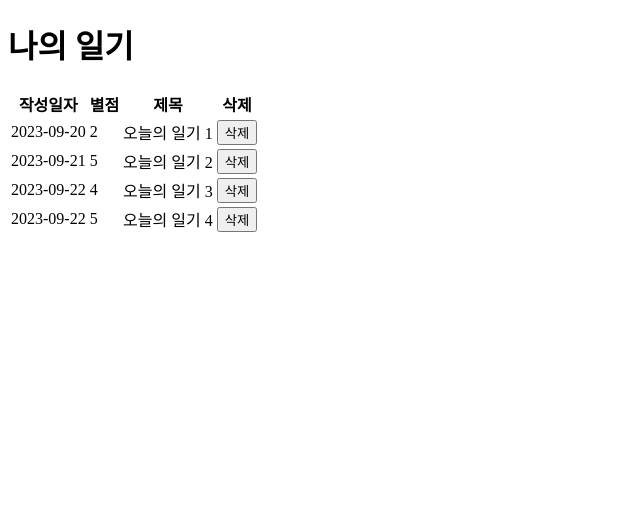
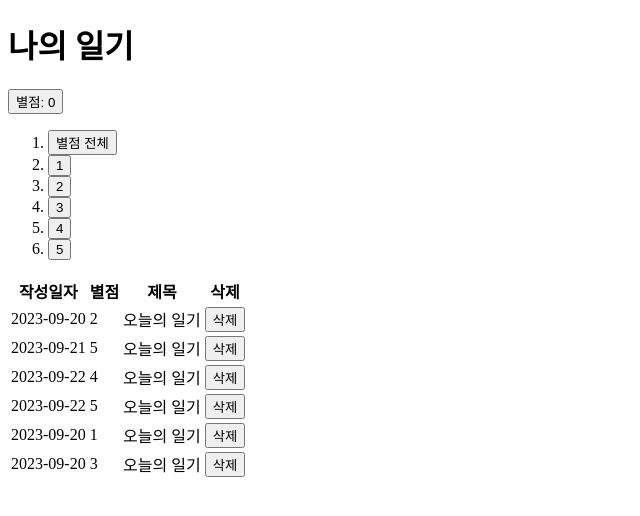
Before and after one commit to dico1631/my-app, a React (Create React App) app: page / in a window 1280 px wide. Shown: the top 516 px of the page, without its empty margins (0-640 px from the left). Built offline with nearby package versions, Linux system fonts and the light colour scheme.

Commit message:
별점 필터 기능 추가

```diff
--- a/src/App.jsx
+++ b/src/App.jsx
@@ -1,33 +1,22 @@
 import diaryData from "./diary.json"
+
+import PointFilter from "./component/PointFilter";
+import DiaryTable from "./component/DiaryTable";
+
+import { useState } from "react";
+
 const diarys = diaryData.diaryData;
 
 const App = () => {
+
+  const [point, setPoint] = useState(0);
+  const fliteredDiarys = diarys.filter(diary => diary.point >= point);
+
   return (
     <div>
       <h1>나의 일기</h1>
-      <table>
-        <thead>
-          <tr>
-            <th>작성일자</th>
-            <th>별점</th>
-            <th>제목</th>
-            <th>삭제</th>
-          </tr>
-        </thead>
-        <tbody>
-          {
-            diarys.map((diary, idx) => (
-
-              <tr>
-                <td>{diary.date}</td>
-                <td>{diary.point}</td>
-                <td>{diary.title}</td>
-                <td><button>삭제</button></td>
-              </tr>
-            ))
-          }
-        </tbody>
-      </table>
+      <PointFilter point={point} setPoint={setPoint}/>
+      <DiaryTable diarys={fliteredDiarys} />
     </div>
   );
 }
--- /dev/null
+++ b/src/component/DiaryRow.jsx
@@ -0,0 +1,18 @@
+import PropTypes from 'prop-types';
+
+const DiaryRow = ({diary}) => {
+  return(
+    <tr key={diary.diaryId}>
+      <td>{diary.date}</td>
+      <td>{diary.point}</td>
+      <td>{diary.title}</td>
+      <td><button>삭제</button></td>
+    </tr>
+    )
+};
+
+DiaryRow.propTypes = {
+  diary: PropTypes.object.isRequired
+};
+
+export default DiaryRow;
--- /dev/null
+++ b/src/component/DiaryTable.jsx
@@ -0,0 +1,13 @@
+import DiaryTableHeader from "./DiaryTableHeader";
+import DiaryTableBody from "./DiaryTableBody";
+
+const DiaryTable = ({diarys}) => {
+  return(
+    <table>
+      <DiaryTableHeader />
+      <DiaryTableBody diarys={diarys}/>
+    </table>
+  );
+};
+
+export default DiaryTable;
--- /dev/null
+++ b/src/component/DiaryTableBody.jsx
@@ -0,0 +1,15 @@
+import DiaryRow from "./DiaryRow";
+
+const DiaryTableBody = ({diarys}) => {
+  return(
+    <tbody>
+      {
+        diarys.map((diary) => (
+          <DiaryRow diary={diary}/>
+        ))
+      }
+    </tbody>
+  );
+};
+
+export default DiaryTableBody;
--- /dev/null
+++ b/src/component/DiaryTableHeader.jsx
@@ -0,0 +1,12 @@
+const DiaryTableHeader = () => (
+  <thead>
+    <tr>
+      <th>작성일자</th>
+      <th>별점</th>
+      <th>제목</th>
+      <th>삭제</th>
+    </tr>
+  </thead>
+)
+
+export default DiaryTableHeader;
--- /dev/null
+++ b/src/component/PointFilter.jsx
@@ -0,0 +1,20 @@
+const PointFilter = ({point, setPoint}) => {
+
+  const changePoint = event => setPoint(event.target.value);
+
+  return (
+    <>
+      <button>별점: {point}</button>
+      <ol>
+        <li><button value={0} onClick={changePoint}>별점 전체</button></li>
+        <li><button value={1} onClick={changePoint}>1</button></li>
+        <li><button value={2} onClick={changePoint}>2</button></li>
+        <li><button value={3} onClick={changePoint}>3</button></li>
+        <li><button value={4} onClick={changePoint}>4</button></li>
+        <li><button value={5} onClick={changePoint}>5</button></li>
+      </ol>
+    </>
+  );
+};
+
+export default PointFilter;
--- a/src/diary.json
+++ b/src/diary.json
@@ -2,31 +2,45 @@
     "diaryData": [
         {
             "diaryId": 0,
-            "title": "오늘의 일기 1",
-            "content": "오늘의 일기 내용 1",
+            "title": "오늘의 일기",
+            "content": "오늘의 일기 내용",
             "point": 2,
             "date": "2023-09-20"
         },
         {
             "diaryId": 1,
-            "title": "오늘의 일기 2",
-            "content": "오늘의 일기 내용 2",
+            "title": "오늘의 일기",
+            "content": "오늘의 일기 내용",
             "point": 5,
             "date": "2023-09-21"
         },
         {
             "diaryId": 2,
-            "title": "오늘의 일기 3",
-            "content": "오늘의 일기 내용 3",
+            "title": "오늘의 일기",
+            "content": "오늘의 일기 내용",
             "point": 4,
             "date": "2023-09-22"
         },
         {
             "diaryId": 3,
-            "title": "오늘의 일기 4",
-            "content": "오늘의 일기 내용 4",
+            "title": "오늘의 일기",
+            "content": "오늘의 일기 내용",
             "point": 5,
             "date": "2023-09-22"
+        },
+        {
+            "diaryId": 4,
+            "title": "오늘의 일기",
+            "content": "오늘의 일기 내용",
+            "point": 1,
+            "date": "2023-09-20"
+        },
+        {
+            "diaryId": 5,
+            "title": "오늘의 일기",
+            "content": "오늘의 일기 내용",
+            "point": 3,
+            "date": "2023-09-20"
         }
     ]
 }
```
